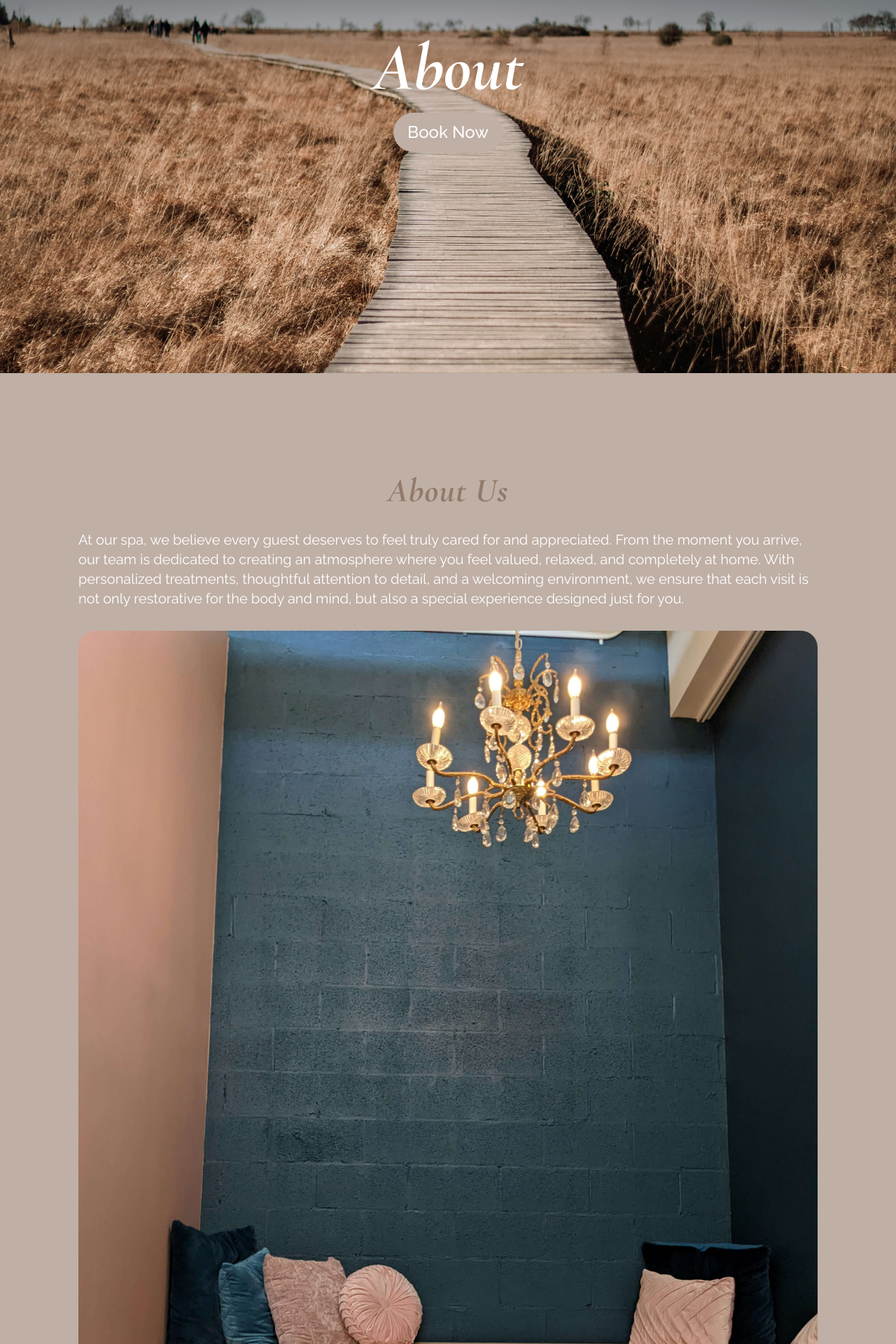
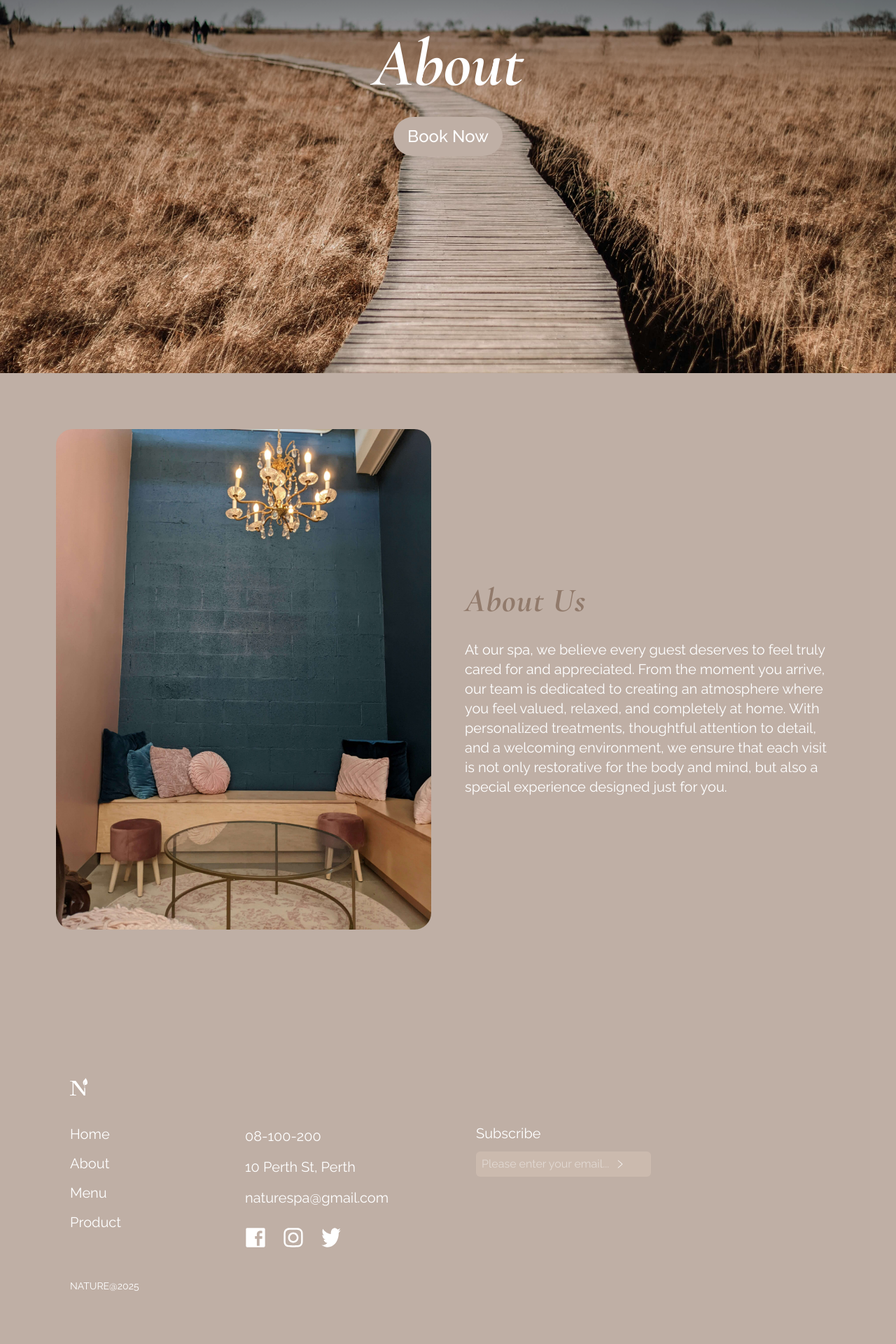
Before and after one commit to Ami0480/naturespa-website-tailwind, a React (Vite) app in the folder my-app/: page /about in a window 1280 px wide. Shown: the part 267-2187 px from the top of the page at 70% size. Built offline with nearby package versions, Linux system fonts and the light colour scheme.

Commit message:
Created About page desktop

```diff
--- a/my-app/src/About.jsx
+++ b/my-app/src/About.jsx
@@ -8,7 +8,7 @@ export default function About() {
   return (
     <div>
       <div className="hero relative w-full h-screen">
-        <div className="absolute inset-0 w-full h-screen bg-linear-to-b from-black via-[rgba(0,0,0,0.1)] to-transparent z-10"></div>
+        <div className="absolute inset-0 w-full h-screen bg-linear-to-b from-black via-black/20 to-transparent z-10"></div>
         <img
           src={AboutImg}
           alt="About Photo"
@@ -16,27 +16,28 @@ export default function About() {
         />
         <div className="absolute inset-0 flex flex-col justify-center items-center z-20">
           <h1>About</h1>
-          <Link
-            to="/booking"
-            className="link pr-5 pl-5 pt-3 pb-3 mt-5 bg-[#BFAFA5] rounded-full"
-          >
+          <Link to="/booking" className="link bg-[#BFAFA5]">
             Book Now
           </Link>
         </div>
       </div>
 
-      <section className="container flex flex-col justify-center items-center">
-        <h2 className="text-[#917A6B] mt-8 mb-8">About Us</h2>
-        <p className="mb-8">
-          At our spa, we believe every guest deserves to feel truly cared for
-          and appreciated. From the moment you arrive, our team is dedicated to
-          creating an atmosphere where you feel valued, relaxed, and completely
-          at home. With personalized treatments, thoughtful attention to detail,
-          and a welcoming environment, we ensure that each visit is not only
-          restorative for the body and mind, but also a special experience
-          designed just for you.
-        </p>
-        <img src={RelaxRoom} alt="Relax" className="rounded-3xl mb-8"></img>
+      <section className="container flex flex-col justify-center items-center md:flex-row-reverse md:gap-12">
+        <div className="md:flex-1">
+          <h2 className="text-[#917A6B] mt-8 mb-8">About Us</h2>
+          <p className="mb-8">
+            At our spa, we believe every guest deserves to feel truly cared for
+            and appreciated. From the moment you arrive, our team is dedicated
+            to creating an atmosphere where you feel valued, relaxed, and
+            completely at home. With personalized treatments, thoughtful
+            attention to detail, and a welcoming environment, we ensure that
+            each visit is not only restorative for the body and mind, but also a
+            special experience designed just for you.
+          </p>
+        </div>
+        <div className="md:flex-1">
+          <img src={RelaxRoom} alt="Relax" className="rounded-3xl mb-8"></img>
+        </div>
       </section>
     </div>
   );
--- a/my-app/src/App.css
+++ b/my-app/src/App.css
@@ -7,7 +7,7 @@
 }
 
 .container {
-  @apply p-5 m-auto md:p-28;
+  @apply p-5 m-auto md:p-20;
 }
 
 .navbar {
@@ -35,7 +35,7 @@ h4 {
 }
 
 .link {
-  @apply text-white font-bold font-raleway md:text-2xl mt-4 md:font-medium;
+  @apply text-white font-bold font-raleway md:text-2xl px-5 py-3 mt-7 rounded-full md:font-medium;
 }
 .link-button {
   @apply text-white font-bold font-raleway hover:underline decoration-1 duration-200;
--- a/my-app/src/Footer.jsx
+++ b/my-app/src/Footer.jsx
@@ -20,11 +20,13 @@ export default function Footer() {
 
   return (
     <div className="p-5 bg-[#BFAFA5]">
+      <div className="container">
         <Link to="/">
           <img src={logo} />
         </Link>
 
-      <div className="flex">
+        <div className="md:flex md:gap-20">
+          <div className="flex md:flex-1">
             <div className="flex flex-1">
               <div className="link-footer mt-10 flex flex-col gap-3">
                 <Link to="/">Home</Link>
@@ -41,7 +43,7 @@ export default function Footer() {
                 <p className="link-footer">
                   <a href="mailto:naturespa@gmail.com">naturespa@gmail.com</a>
                 </p>
-            <li className="flex gap-5">
+                <div className="flex gap-5 md:mt-3 md:gap-6">
                   <a
                     href="https://www.facebook.com"
                     target="_blank"
@@ -59,28 +61,33 @@ export default function Footer() {
                   <a href="https://www.x.com" target="_blank" rel="noreferrer">
                     <img src={X} />
                   </a>
-            </li>
                 </div>
               </div>
             </div>
-
-      <div className="relative mt-10 flex flex-col gap-3 font-raleway text-[20px]">
+          </div>
+          <div className="relative mt-10 flex flex-col gap-3 font-raleway text-[20px] md:flex-1">
             <p className="link-footer">Subscribe</p>
             <form onSubmit={handleSubmit}>
               <input
                 type="email"
                 placeholder="Please enter your email..."
-            className="w-full h-9 bg-[#cdbcb0] opacity-90 text-white px-2 text-[16px] rounded-md focus:outline-none"
+                className="w-full h-9 bg-[#cdbcb0] opacity-90 text-white px-2 text-[16px] rounded-md focus:outline-none md:w-1/2"
                 required
                 value={email}
                 onChange={(e) => setEmail(e.target.value)}
               />
-          <button type="submit" className="absolute w-5 h-5 top-11 right-0">
+              <button
+                type="submit"
+                className="absolute w-5 h-5 top-11 right-0 md:right-70 md:top-12"
+              >
                 <img src={SubmitArrow} alt="right arrow" />
               </button>
             </form>
           </div>
+        </div>
+
         <p className="copywrite mt-10">NATURE@2025</p>
+      </div>
     </div>
   );
 }
--- a/my-app/src/Home.jsx
+++ b/my-app/src/Home.jsx
@@ -27,7 +27,7 @@ export default function Home() {
           <h1>Nature Spa</h1>
           <Link
             to="/booking"
-            className="link pr-5 pl-5 pt-3 pb-3 mt-5 rounded-full"
+            className="link"
             style={{ backgroundColor: "#af9b8e" }}
           >
             Book Now
@@ -87,7 +87,7 @@ export default function Home() {
               </p>
               <Link
                 to="/menu"
-                className="hidden md:inline-block link px-5 py-3 rounded-full"
+                className="hidden link md:inline-block"
                 style={{ backgroundColor: "#af9b8e" }}
               >
                 View Treatment
@@ -110,7 +110,7 @@ export default function Home() {
 
           <Link
             to="/menu"
-            className="link px-5 py-3 mt-5 rounded-full md:hidden"
+            className="link md:hidden"
             style={{ backgroundColor: "#af9b8e" }}
           >
             View Treatment
@@ -118,7 +118,7 @@ export default function Home() {
         </section>
 
         <section className="container flex flex-col justify-center items-center">
-          <div className="md:flex md:flex-row-reverse md:gap-12 md:mt-10">
+          <div className="md:flex md:flex-row-reverse md:gap-12 md:my-20">
             <div className="md:flex-1 md:flex md:flex-col md:gap-6 md:items-center">
               <h2 className="text-[#917A6B] my-8">Facial Treatment</h2>
               <p className="mb-8">
@@ -130,7 +130,7 @@ export default function Home() {
               </p>
               <Link
                 to="/menu"
-                className="hidden md:inline-block link px-5 py-3 mt-5 mb-10 rounded-full"
+                className="hidden link md:inline-block mb-10"
                 style={{ backgroundColor: "#af9b8e" }}
               >
                 View Treatment
@@ -152,7 +152,7 @@ export default function Home() {
 
           <Link
             to="/menu"
-            className="link px-5 py-3 mt-5 mb-10 rounded-full md:hidden"
+            className="link mb-10 md:hidden"
             style={{ backgroundColor: "#af9b8e" }}
           >
             View Treatment
@@ -172,7 +172,7 @@ export default function Home() {
           <h2>Enjoy your journey</h2>
           <Link
             to="/booking"
-            className="link px-5 py-3 mt-5 rounded-full"
+            className="link"
             style={{ backgroundColor: "#af9b8e" }}
           >
             Book Now
--- a/my-app/src/Menu.jsx
+++ b/my-app/src/Menu.jsx
@@ -67,7 +67,7 @@ export default function Menu() {
       <div className="flex justify-center">
         <Link
           to="/booking"
-          className="link pr-5 pl-5 pt-3 pb-3 mt-10 mb-8 rounded-full"
+          className="link mb-8"
           style={{ backgroundColor: "#af9b8e" }}
         >
           Book Now
--- a/my-app/src/Product.jsx
+++ b/my-app/src/Product.jsx
@@ -15,10 +15,7 @@ export default function Product() {
       ></img>
       <div className="absolute inset-0 w-full h-screen flex flex-col justify-center items-center z-20">
         <h1>Product</h1>
-        <Link
-          to="/booking"
-          className="link pr-5 pl-5 pt-3 pb-3 mt-5 bg-[#BFAFA5] rounded-full"
-        >
+        <Link to="/booking" className="link bg-[#BFAFA5]">
           Book Now
         </Link>
       </div>
```
Lines whose indentation alone changed are shown as unchanged.
